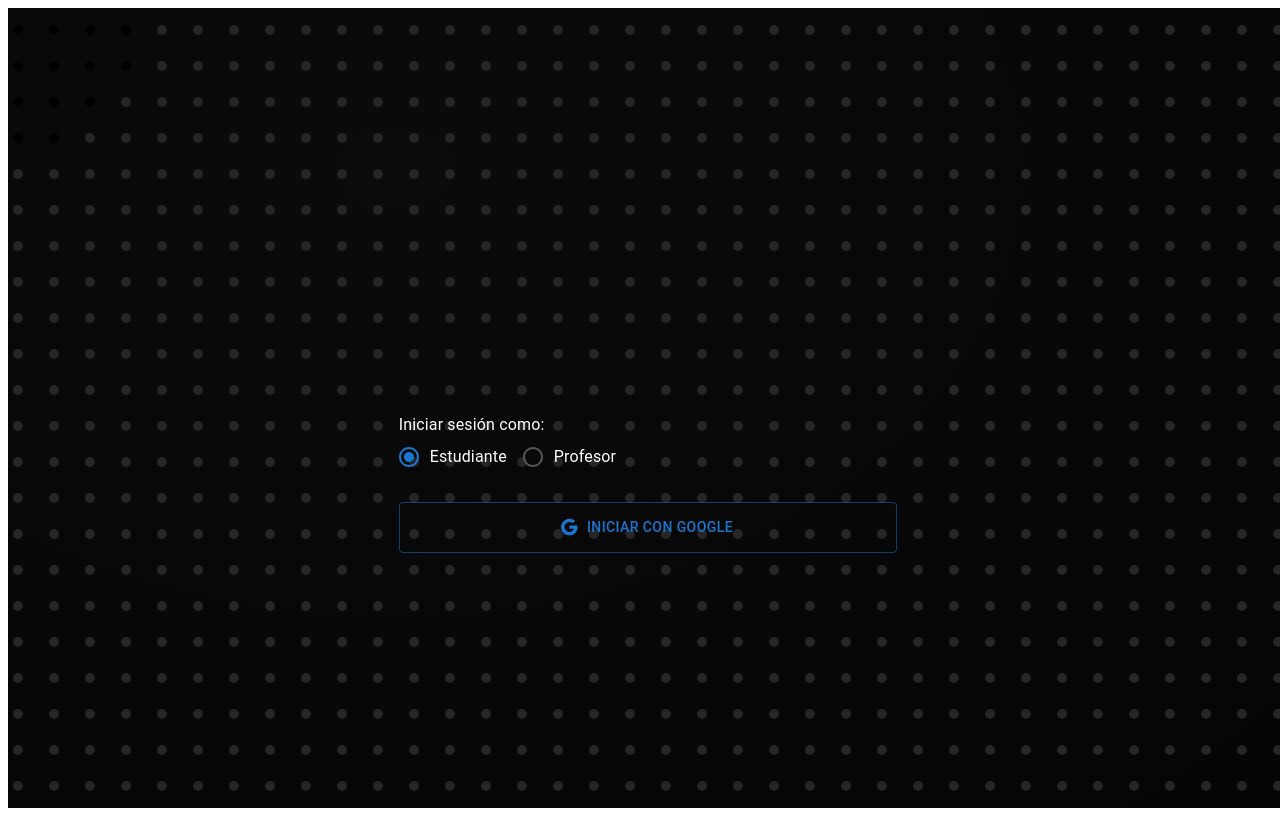
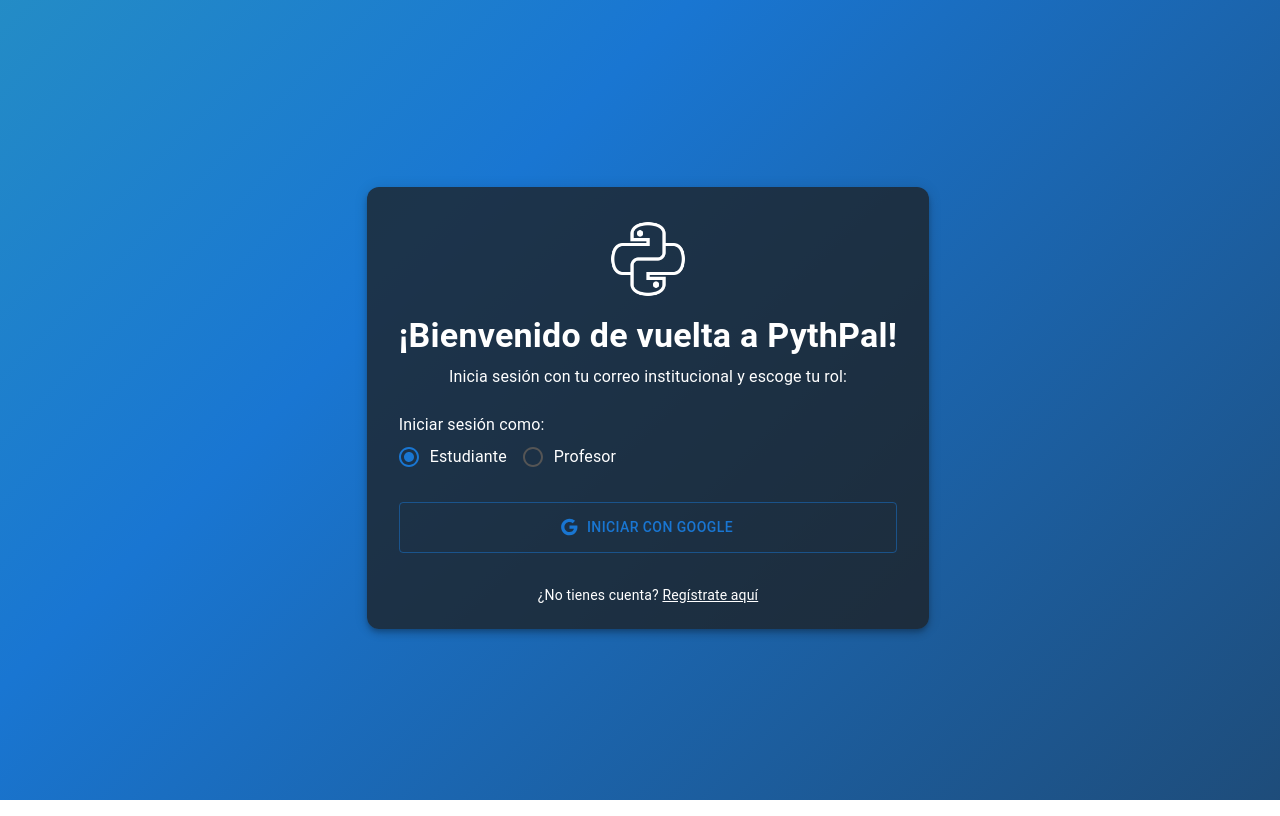
Before and after one commit to Andiv91/PythPal, a React (Create React App) app in the folder frontend/: page /login in a window 1280 px wide. Built offline with nearby package versions, Linux system fonts and the light colour scheme; no server answers; the HTML template or start-up script is replaced by a standard one.

Commit message:
Cambios finales

```diff
--- a/frontend/src/pages/LoginPage.js
+++ b/frontend/src/pages/LoginPage.js
@@ -24,7 +24,6 @@
 import { Visibility, VisibilityOff, Google } from '@mui/icons-material';
 import logo from '../pictures/python.png';
 import { keyframes } from '@emotion/react';
-import DotGrid from '../components/DotGrid';
 
 // Gradiente animado para fondo dinámico
 const animatedGradient = keyframes`
@@ -137,7 +136,19 @@
 
   return (
     <Box sx={{ position: 'relative', minHeight: '100vh', width: '100vw', overflow: 'hidden' }}>
-      <DotGrid />
+      <Box
+        sx={{
+          position: 'fixed',
+          top: 0,
+          left: 0,
+          width: '100vw',
+          height: '100vh',
+          zIndex: -1,
+          background: 'linear-gradient(-45deg, #232323, #1976d2, #43cea2, #232323)',
+          backgroundSize: '400% 400%',
+          animation: `${animatedGradient} 15s ease infinite`,
+        }}
+      />
       <Container maxWidth="lg" sx={{
         minHeight: '100vh',
         display: 'flex',
```
